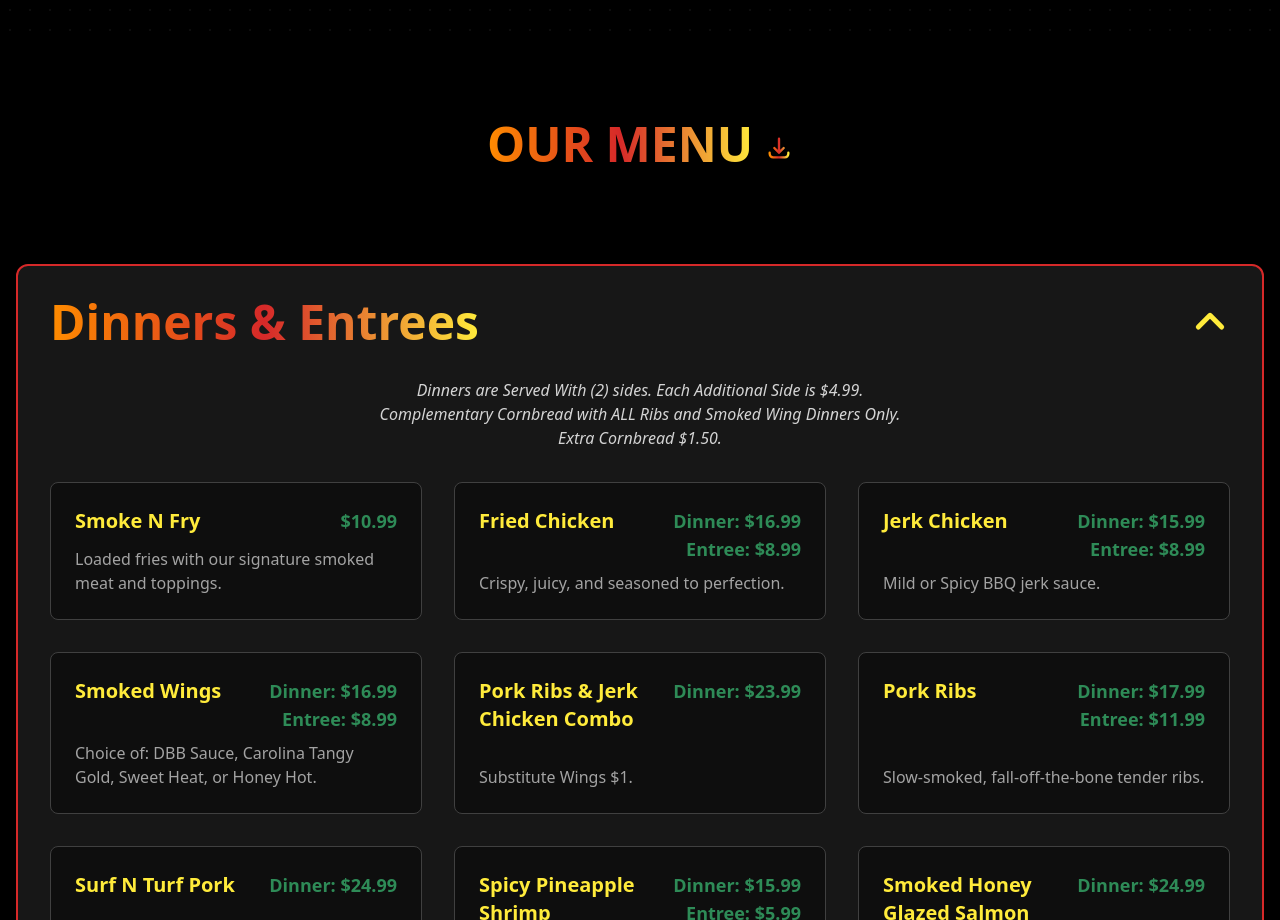
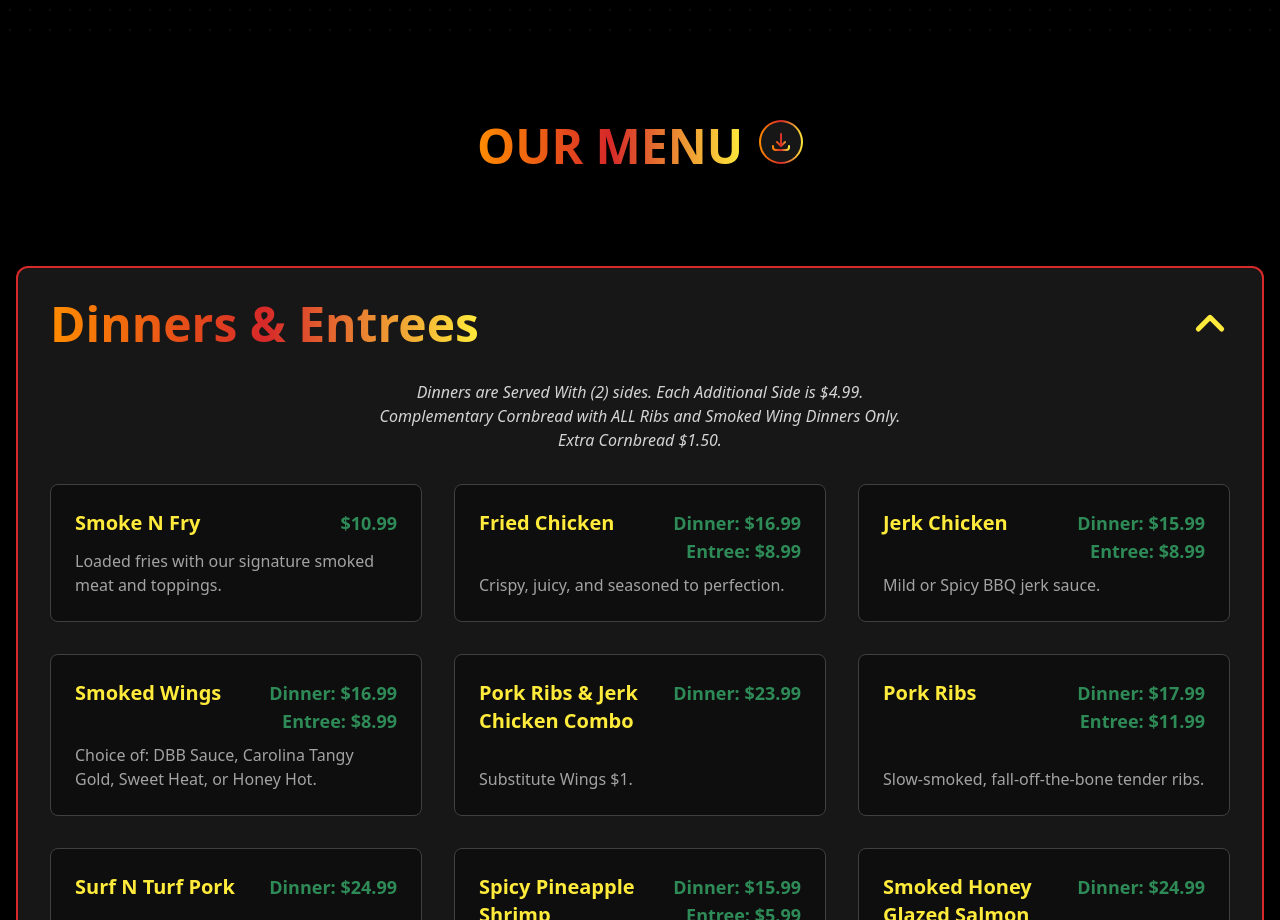
Before and after one commit to alexubilla8185/dem-boyz-bbq, a React (Vite) app: page / in a window 1280 px wide. Shown: the part 840-1760 px from the top of the page. Built offline with nearby package versions, Linux system fonts and the light colour scheme.

Commit message:
feat(Menu): Enhance menu download button styling
Introduce a gradient background and rounded frame for the menu download icon, improving its visual appeal and integration with the site's design.

```diff
--- a/components/Menu.tsx
+++ b/components/Menu.tsx
@@ -44,17 +44,19 @@ export const Menu = () => {
     return (
         <section id="menu" className="py-20 bg-black">
             <div className="container mx-auto px-4">
-                <div className="flex justify-center items-baseline gap-x-3 mb-12">
+                <div className="flex justify-center items-baseline gap-x-4 mb-12">
                     <SectionTitle className="mb-0 leading-tight">Our Menu</SectionTitle>
+                    <div className="p-[2px] bg-fire-gradient rounded-full transition-transform hover:scale-110 duration-300">
                         <a
                             href="/menu.html"
                             target="_blank"
                             rel="noopener noreferrer"
                             aria-label="Download Menu"
-                        className="text-neutral-400 hover:text-primary-yellow transition-transform hover:scale-110 duration-300"
+                            className="block p-2 bg-neutral-900 rounded-full"
                         >
-                        <DownloadIcon className="h-7 w-7" id="menu-download" />
+                            <DownloadIcon className="h-6 w-6" id="menu-download" />
                         </a>
+                    </div>
                 </div>
 
                 {isLoading ? (
```
Lines whose indentation alone changed are shown as unchanged.
